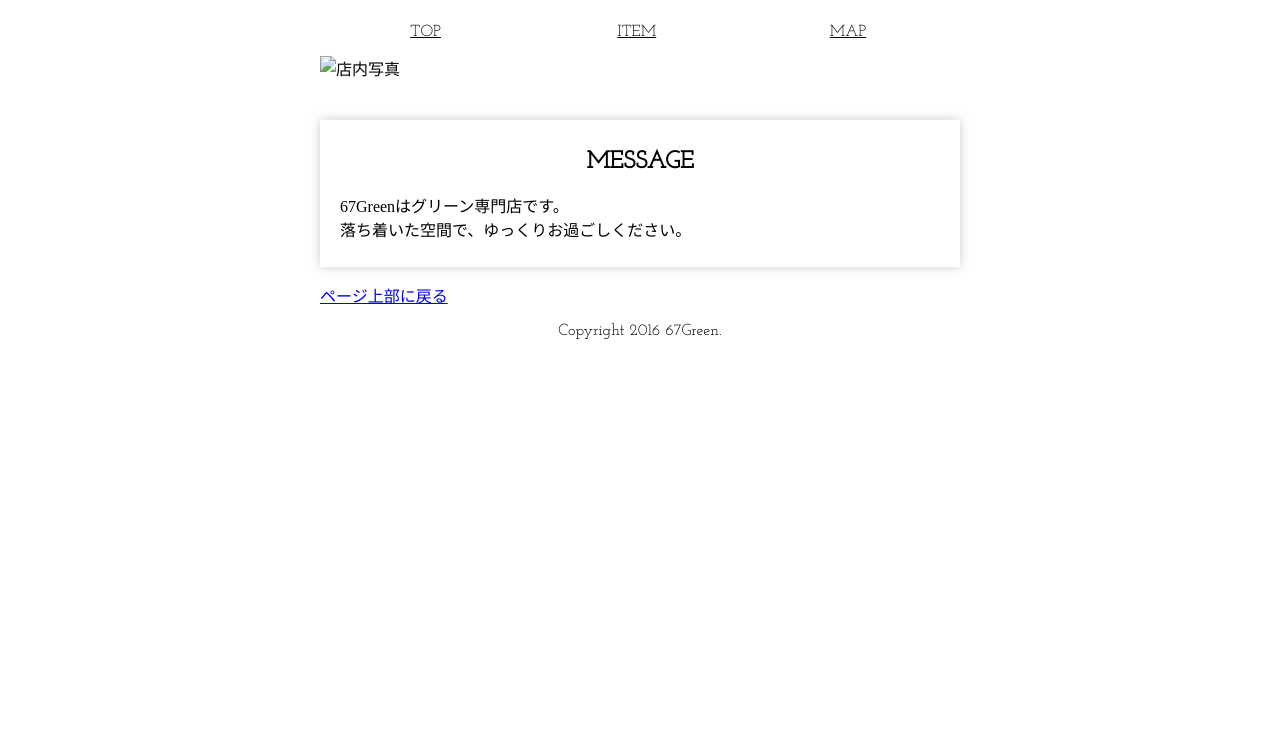
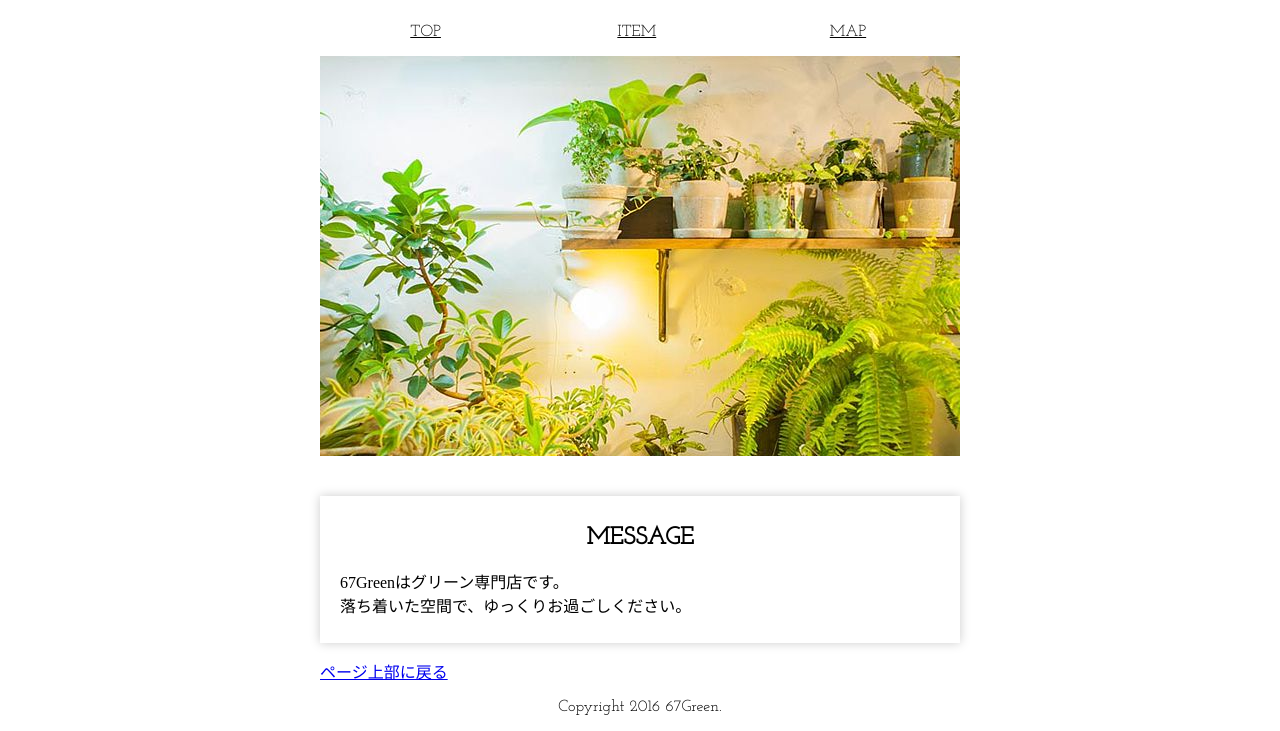
Before and after one commit to 421t/practice, a plain HTML site: page index.html in a window 1280 px wide. Shown: the part 88-819 px from the top of the page. Drawn offline with Linux system fonts and the light colour scheme.

Commit message:
Update index.html

```diff
--- a/index.html
+++ b/index.html
@@ -26,7 +26,7 @@
 <li><a href="item.html">ITEM</a></li>
 <li><a href="map.html">MAP</a></li>
 </ul></nav><main>
-<p><img src="image/main.jpg" alt="店内写真"></p>
+<p><img src="main.jpg" alt="店内写真"></p>
 
 <section>
 <h2>MESSAGE</h2>
```
